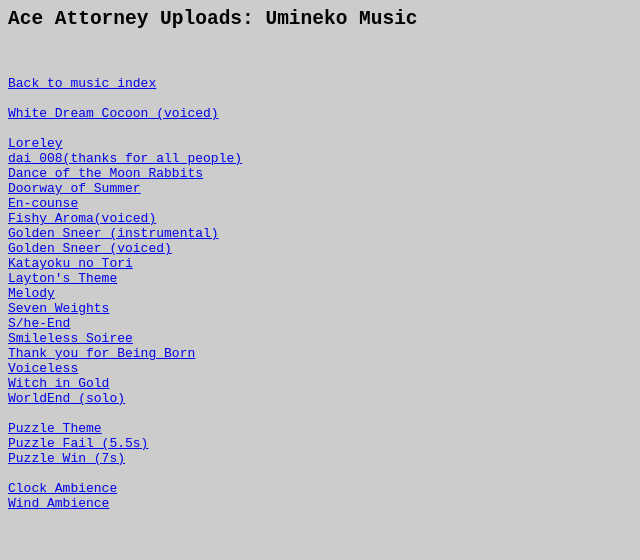
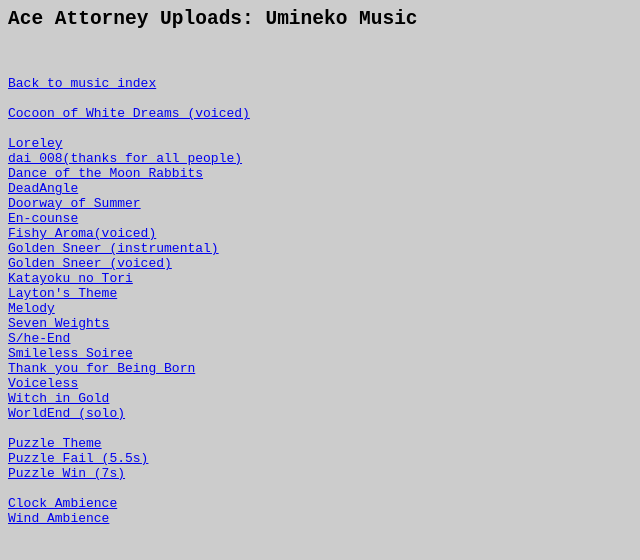
Before and after one commit to jwgrlrrajn/jwgrlrrajn.github.io, a plain HTML site: page Music/Umineko/index.html in a window 1280 px wide. Shown: the whole page, without its empty margins (0-640 px from the left). Drawn offline with Linux system fonts and the light colour scheme.

Commit message:
deadangle

```diff
--- a/Music/Umineko/index.html
+++ b/Music/Umineko/index.html
@@ -7,11 +7,12 @@
 <br>
 <a href="../index.html">Back to music index</a><br>
 <br>
-<a href="White Dream Cocoon (voiced).mp3">White Dream Cocoon (voiced)</a><br><br>
+<a href="White Dream Cocoon (voiced).mp3">Cocoon of White Dreams (voiced)</a><br><br>
 
 <a href="Loreley.mp3">Loreley</a><br>
 <a href="dai_008(thanks for all people).mp3">dai_008(thanks for all people)</a><br>
 <a href="Dance of the Moon Rabbits.mp3">Dance of the Moon Rabbits</a><br>
+<a href="deadangle.mp3">DeadAngle</a><br>
 <a href="Doorway of Summer.mp3">Doorway of Summer</a><br>
 <a href="en-counse.mp3">En-counse</a><br>
 <a href="FishyAroma(short).mp3">Fishy Aroma(voiced)</a><br>
```
Also changed, not shown: 1 other file.
